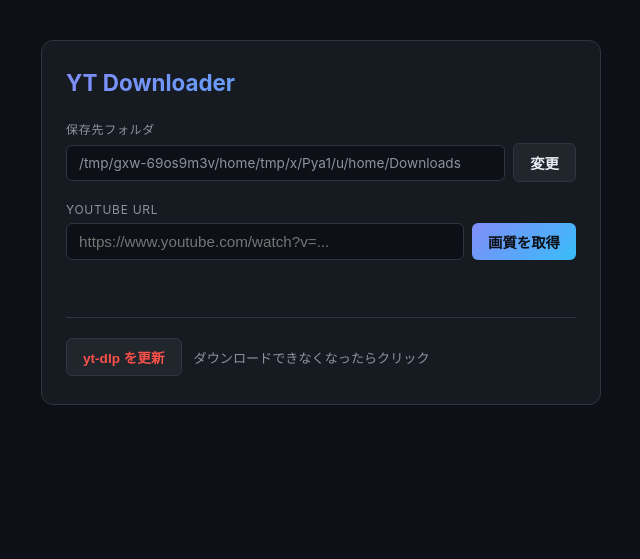
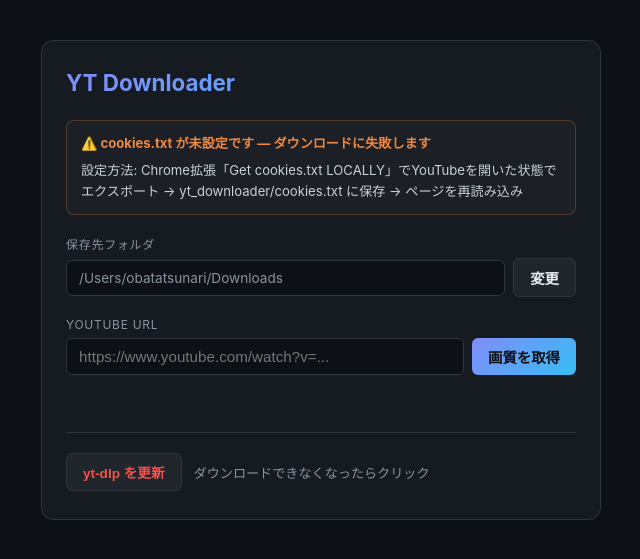
Before and after one commit to hijiji2008-star/amiza-shimoza-checker, a Flask app: page / in a window 1280 px wide. Shown: the top 559 px of the page, without its empty margins (319-959 px from the left). Run offline with Flask 3, Linux system fonts and the light colour scheme.

Commit message:
fix: cookies.txt対応・ANSIコード除去・クッキー未設定警告UI

```diff
--- a/yt_downloader/app.py
+++ b/yt_downloader/app.py
@@ -6,7 +6,7 @@ import threading
 
 from flask import Flask, Response, jsonify, render_template, request
 
-from downloader import get_available_qualities, download_video
+from downloader import get_available_qualities, download_video, has_cookies
 
 app = Flask(__name__)
 
@@ -34,7 +34,9 @@ def index():
 
 @app.route('/config', methods=['GET'])
 def get_config():
-    return jsonify(load_config())
+    config = load_config()
+    config['cookies_ok'] = has_cookies()
+    return jsonify(config)
 
 
 @app.route('/config', methods=['POST'])
--- /dev/null
+++ b/yt_downloader/config.json
@@ -0,0 +1 @@
+{"save_dir": "/Users/obatatsunari/Downloads"}
--- a/yt_downloader/downloader.py
+++ b/yt_downloader/downloader.py
@@ -1,5 +1,6 @@
 import os
 import queue
+import re
 import yt_dlp
 
 
@@ -12,13 +13,28 @@ STANDARD_QUALITIES = [
     {'height': 360,  'label': '360p'},
 ]
 
+COOKIES_PATH = os.path.join(os.path.dirname(__file__), 'cookies.txt')
+
+_ANSI_RE = re.compile(r'\x1b\[[0-9;]*m')
+
+
+def _strip_ansi(s):
+    return _ANSI_RE.sub('', s)
+
+
+def _base_opts():
+    opts = {'quiet': True, 'no_warnings': True}
+    if os.path.exists(COOKIES_PATH):
+        opts['cookiefile'] = COOKIES_PATH
+    return opts
+
+
+def has_cookies():
+    return os.path.exists(COOKIES_PATH)
+
 
 def get_available_qualities(url):
-    # URL が有効な YouTube 動画かを検証するだけ
-    # YouTube の SABR 制限により yt-dlp はフォーマット一覧の URL を取得できないため、
-    # 固定の標準画質オプションを返す。ダウンロード時に yt-dlp が実際の画質を選択する。
-    opts = {'quiet': True, 'no_warnings': True}
-    with yt_dlp.YoutubeDL(opts) as ydl:
+    with yt_dlp.YoutubeDL(_base_opts()) as ydl:
         ydl.extract_info(url, download=False)
     return STANDARD_QUALITIES
 
@@ -39,12 +55,11 @@ def download_video(url, quality, save_dir, progress_queue):
             })
 
     opts = {
+        **_base_opts(),
         'format': f'bestvideo[height<={quality}]+bestaudio/bestvideo[height<={quality}]/bestvideo+bestaudio/best',
         'outtmpl': os.path.join(save_dir, '%(title)s.%(ext)s'),
         'merge_output_format': 'mp4',
         'progress_hooks': [progress_hook],
-        'quiet': True,
-        'no_warnings': True,
     }
     try:
         with yt_dlp.YoutubeDL(opts) as ydl:
@@ -52,6 +67,6 @@ def download_video(url, quality, save_dir, progress_queue):
             title = info.get('title', 'video')
             progress_queue.put({'status': 'finished', 'filename': f'{title}.mp4'})
     except Exception as e:
-        progress_queue.put({'status': 'error', 'message': str(e)})
+        progress_queue.put({'status': 'error', 'message': _strip_ansi(str(e))})
     finally:
         progress_queue.put(None)
--- a/yt_downloader/templates/index.html
+++ b/yt_downloader/templates/index.html
@@ -101,11 +101,29 @@ input[type="text"]:focus { border-color: #818cf8; }
 hr { border: none; border-top: 1px solid #30363d; margin: 20px 0; }
 .update-row { display: flex; align-items: center; gap: 12px; flex-wrap: wrap; }
 #updateMsg { font-size: 0.82rem; color: #8b949e; }
+.cookie-banner {
+  background: #1c1f26;
+  border: 1px solid #f0883e44;
+  border-radius: 8px;
+  padding: 12px 14px;
+  margin-bottom: 20px;
+  font-size: 0.82rem;
+  line-height: 1.6;
+  color: #c9d1d9;
+}
+.cookie-banner strong { color: #f0883e; }
+.cookie-ok {
+  font-size: 0.8rem;
+  color: #3fb950;
+  margin-bottom: 16px;
+}
 </style>
 </head>
 <body>
 <div class="card">
   <h1>YT Downloader</h1>
+
+  <div id="cookieStatus"></div>
 
   <div class="section">
     <span class="label">保存先フォルダ</span>
@@ -156,6 +174,25 @@ hr { border: none; border-top: 1px solid #30363d; margin: 20px 0; }
     const res = await fetch('/config');
     const data = await res.json();
     document.getElementById('saveDirDisplay').textContent = data.save_dir;
+    renderCookieStatus(data.cookies_ok);
+  }
+
+  function renderCookieStatus(ok) {
+    const el = document.getElementById('cookieStatus');
+    el.textContent = '';
+    if (ok) {
+      el.className = 'cookie-ok';
+      el.textContent = '✓ cookies.txt が設定されています';
+    } else {
+      el.className = 'cookie-banner';
+      const title = document.createElement('strong');
+      title.textContent = '⚠️ cookies.txt が未設定です — ダウンロードに失敗します';
+      const body = document.createElement('div');
+      body.style.marginTop = '6px';
+      body.textContent = '設定方法: Chrome拡張「Get cookies.txt LOCALLY」でYouTubeを開いた状態でエクスポート → yt_downloader/cookies.txt に保存 → ページを再読み込み';
+      el.appendChild(title);
+      el.appendChild(body);
+    }
   }
 
   async function changeDir() {
```
